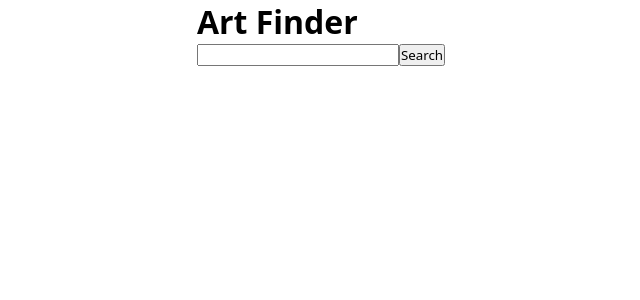
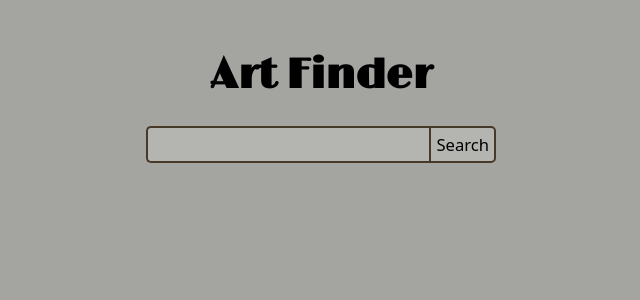
Before and after one commit to felipe-u/Art-finder, a React (Vite) app: page / in a window 1280 px wide. Shown: the top 300 px of the page, without its empty margins (319-959 px from the left). Built offline with nearby package versions, Linux system fonts and the light colour scheme.

Commit message:
style: Improve finder interface

```diff
--- a/index.html
+++ b/index.html
@@ -4,7 +4,13 @@
     <meta charset="UTF-8" />
     <link rel="icon" type="image/svg+xml" href="/vite.svg" />
     <meta name="viewport" content="width=device-width, initial-scale=1.0" />
-    <title>art-finder</title>
+    <link rel="preconnect" href="https://fonts.googleapis.com" />
+    <link rel="preconnect" href="https://fonts.gstatic.com" crossorigin />
+    <link
+      href="https://fonts.googleapis.com/css2?family=Limelight&display=swap"
+      rel="stylesheet"
+    />
+    <title>Art Finder</title>
   </head>
   <body>
     <div id="root"></div>
--- a/src/App.css
+++ b/src/App.css
@@ -6,7 +6,17 @@
   justify-content: center;
 }
 
-/* RESULTS */
+.app-container header {
+ margin-top: 50px;
+ font-size: 1.3em;
+}
+
+.app-container > header h1 {
+  font-family: var(--main-font);
+  text-align: center;
+}
+
+
 .results-container {
   display: flex;
   width: 100%;
--- a/src/components/Finder.tsx
+++ b/src/components/Finder.tsx
@@ -1,6 +1,7 @@
 import { useState } from 'react'
 import { searchArtworksWith } from '../service/artworks'
 import type { Datum } from '../types'
+import '../styles/Finder.css'
 
 interface Props {
   onSetResults: (data: Datum[]) => void
@@ -22,7 +23,9 @@ export function Finder({ onSetResults }: Props) {
         value={query}
         onChange={(e) => setQuery(e.target.value)}
       />
-      <button onClick={handleQuery}>Search</button>
+      <button onClick={handleQuery} className='finder-btn'>
+        Search
+      </button>
     </div>
   )
 }
--- a/src/index.css
+++ b/src/index.css
@@ -1,6 +1,20 @@
+:root {
+  --campfire-smoke: #d5d1cb;
+  --warm-leather: #caa359;
+  --dark-souls: #a4a4a0;
+  --fieldstone: #7f7d77;
+  --warmth: #9e562c;
+  --woodburn: #473928;
+  --main-font: 'Limelight';
+}
+
 * {
   box-sizing: border-box;
   margin: 0;
   padding: 0;
   font-family: system-ui;
 }
+
+body {
+  background-color: var(--dark-souls);
+}
--- /dev/null
+++ b/src/styles/Finder.css
@@ -0,0 +1,34 @@
+.finder-container {
+  margin: 25px 0;
+  display: flex;
+  align-items: center;
+  width: 350px;
+}
+
+.finder-container input,
+.finder-btn {
+  font-size: 0.8em;
+  padding: 5px;
+  background-color: rgba(255, 255, 255, 0.175);
+  border: 2px solid var(--woodburn);
+}
+
+.finder-container input:focus {
+  outline: none;
+}
+
+.finder-container input {
+  width: 100%;
+  border-radius: 5px 0 0 5px;
+  border-right: none;
+}
+
+.finder-btn {
+  border-radius: 0 5px 5px 0;
+  cursor: pointer;
+  transition: 0.3s ease;
+}
+
+.finder-btn:hover {
+  background-color: var(--warm-leather);
+}
```
